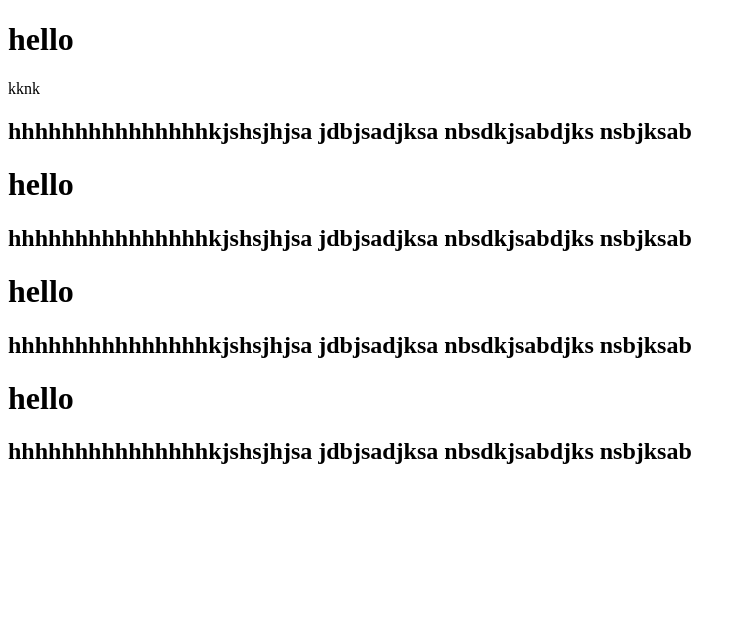
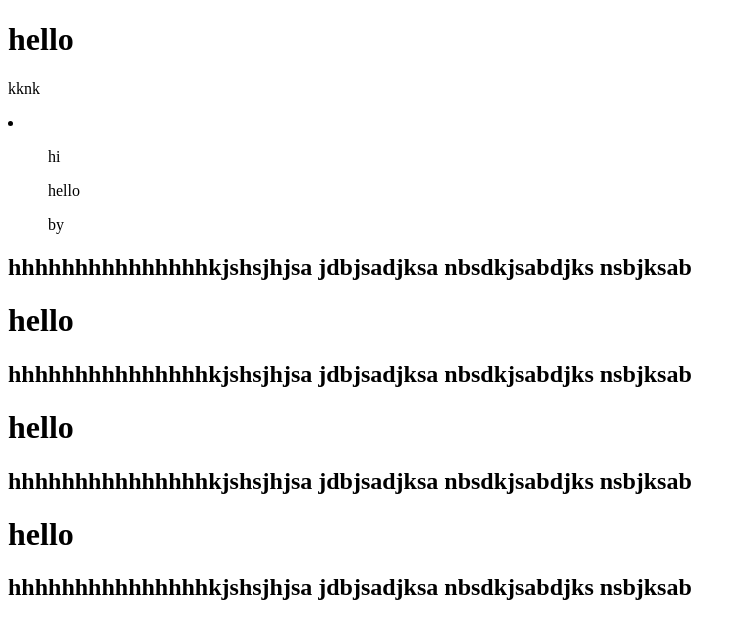
Before and after one commit to 123rehmankhan/Demo, a plain HTML site: page index.html in a window 1280 px wide. Shown: the whole page, without its empty margins (0-746 px from the left). Drawn offline with Linux system fonts and the light colour scheme.

Commit message:
add list

```diff
--- a/index.html
+++ b/index.html
@@ -8,6 +8,11 @@
 <body>
     <h1>hello</h1>
     <p>kknk</p>
+    <li>
+        <ul>hi</ul>
+        <ul>hello</ul>
+        <ul>by</ul>
+    </li>
     <h2>hhhhhhhhhhhhhhhkjshsjhjsa jdbjsadjksa nbsdkjsabdjks nsbjksab</h2>
     <h1>hello</h1>
     <h2>hhhhhhhhhhhhhhhkjshsjhjsa jdbjsadjksa nbsdkjsabdjks nsbjksab</h2>
```
